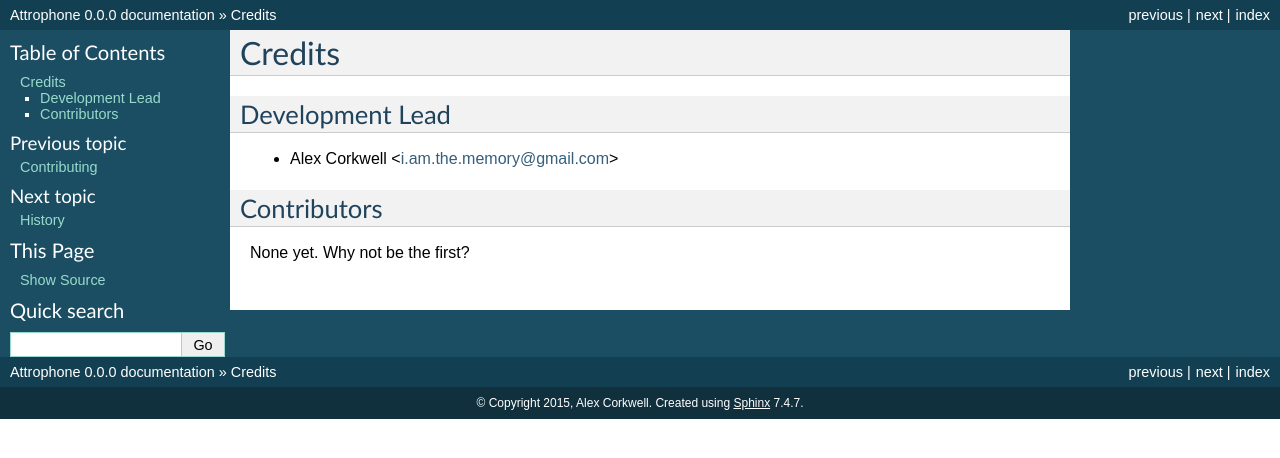
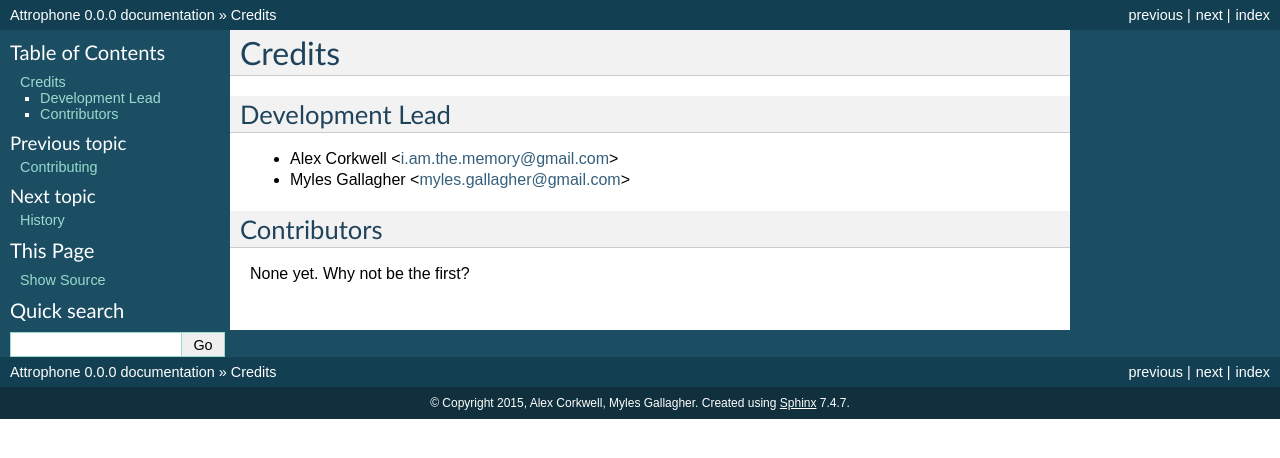
Before and after one commit to gitgallagher/attrophone, a Sphinx documentation site: the page built from docs/authors.rst, in a window 1280 px wide. Shown: the top 458 px of the page. Built offline with Sphinx 7.4.7, drawn with Linux system fonts in a browser that asks for light colours.

Commit message:
Add Myles Gallagher to the authors

```diff
--- a/AUTHORS.rst
+++ b/AUTHORS.rst
@@ -6,6 +6,7 @@ Development Lead
 ----------------
 
 * Alex Corkwell <i.am.the.memory@gmail.com>
+* Myles Gallagher <myles.gallagher@gmail.com>
 
 Contributors
 ------------
--- a/attrophone/__init__.py
+++ b/attrophone/__init__.py
@@ -1,5 +1,5 @@
 # -*- coding: utf-8 -*-
 
-__author__ = 'Alex Corkwell'
-__email__ = 'i.am.the.memory@gmail.com'
+__author__ = 'Alex Corkwell, Myles Gallagher'
+__email__ = '<i.am.the.memory@gmail.com>, <myles.gallagher@gmail.com>'
 __version__ = '0.0.0'
--- a/docs/conf.py
+++ b/docs/conf.py
@@ -56,7 +56,7 @@ master_doc = 'index'
 
 # General information about the project.
 project = u'Attrophone'
-copyright = u'2015, Alex Corkwell'
+copyright = u'2015, Alex Corkwell, Myles Gallagher'
 
 # The version info for the project you're documenting, acts as replacement
 # for |version| and |release|, also used in various other places throughout
@@ -210,7 +210,7 @@ latex_elements = {
 latex_documents = [
     ('index', 'attrophone.tex',
      u'Attrophone Documentation',
-     u'Alex Corkwell', 'manual'),
+     u'Alex Corkwell, Myles Gallagher', 'manual'),
 ]
 
 # The name of an image file (relative to this directory) to place at
@@ -241,7 +241,7 @@ latex_documents = [
 man_pages = [
     ('index', 'attrophone',
      u'Attrophone Documentation',
-     [u'Alex Corkwell'], 1)
+     [u'Alex Corkwell, Myles Gallagher'], 1)
 ]
 
 # If true, show URL addresses after external links.
@@ -256,7 +256,7 @@ man_pages = [
 texinfo_documents = [
     ('index', 'attrophone',
      u'Attrophone Documentation',
-     u'Alex Corkwell',
+     u'Alex Corkwell, Myles Gallagher',
      'attrophone',
      'One line description of project.',
      'Miscellaneous'),
--- a/setup.py
+++ b/setup.py
@@ -27,8 +27,8 @@ setup(
     version='0.0.0',
     description="A terrible speech synthesizer.",
     long_description=readme + '\n\n' + history,
-    author="Alex Corkwell",
-    author_email='i.am.the.memory@gmail.com',
+    author="Alex Corkwell, Myles Gallagher",
+    author_email='<i.am.the.memory@gmail.com>, <myles.gallagher@gmail.com>',
     url='https://github.com/iamthememory/attrophone',
     packages=[
         'attrophone',
```
